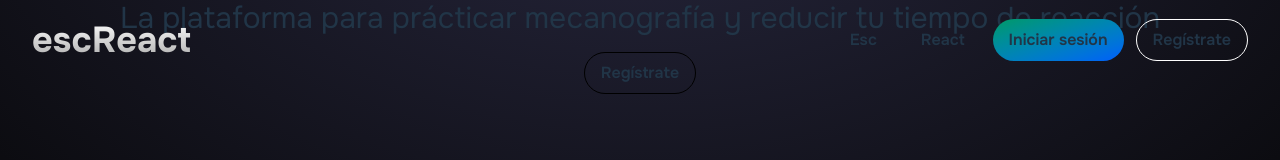
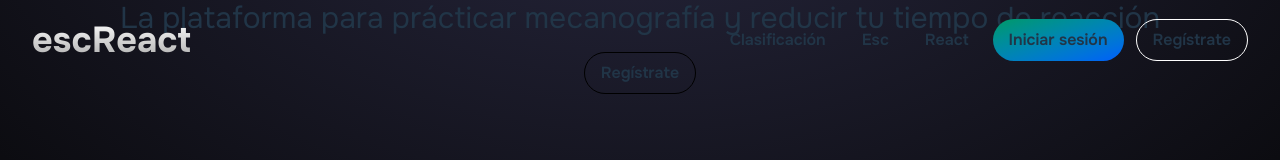
Before and after one commit to Dayv1dDev/escReact, a React (Vite) app in the folder client/: page / in a window 1280 px wide. Shown: the top 160 px of the page. Built offline with nearby package versions, Linux system fonts and the light colour scheme.

Commit message:
Add leaderboard link to NavBar and adjust link styles

```diff
--- a/client/src/components/NavBar.jsx
+++ b/client/src/components/NavBar.jsx
@@ -33,8 +33,9 @@ export default function NavBar({className, ref}) {
         <header ref={ref} className={`absolute z-50 top-0 left-0 w-full h-20 flex items-center justify-between px-8 ${className}`}>
             <Link to="/"><h1 className="text-4xl font-bold bg-clip-text text-transparent bg-gradient-to-b from-white to-[#adadad]">escReact</h1></Link>
             <nav className="flex gap-3">
-                {href !== "http://localhost:5173/esc" && <Link to="/esc" className="py-2 px-4 font-semibold flex items-center">Esc</Link>}
-                {href !== "http://localhost:5173/react" && <Link to="/react" className="py-2 px-4 font-semibold flex items-center">React</Link>}
+                <Link to="/leaderboards" className="py-1.5 px-3 font-semibold flex items-center">Clasificación</Link>
+                {href !== "http://localhost:5173/esc" && <Link to="/esc" className="py-1.5 px-3 font-semibold flex items-center">Esc</Link>}
+                {href !== "http://localhost:5173/react" && <Link to="/react" className="py-1.5 px-3 font-semibold flex items-center">React</Link>}
                 {!isLogged && (
                 <>
                     <Link to="/login" className="py-2 px-4 flex items-center font-semibold bg-gradient-to-br from-emerald-600 to-blue-600 rounded-full hover:scale-105 transition-all duration-200">Iniciar sesión</Link>
```
